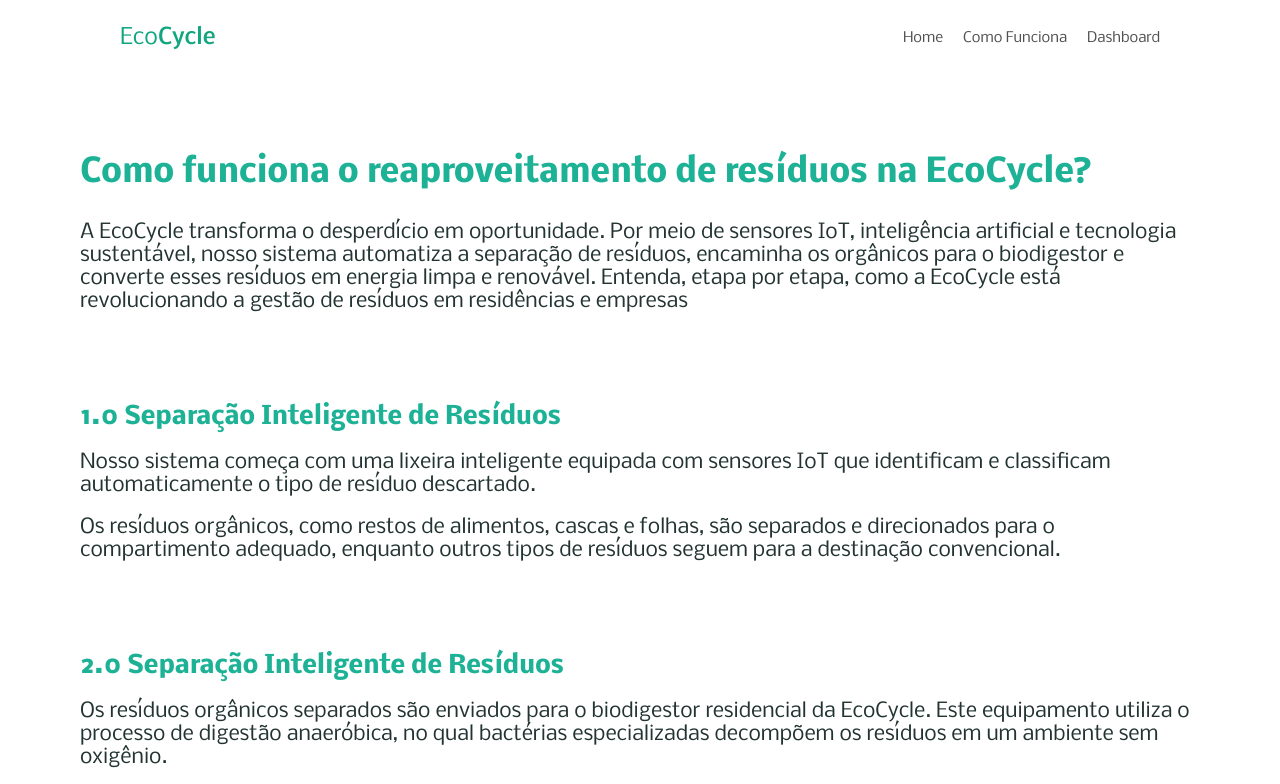
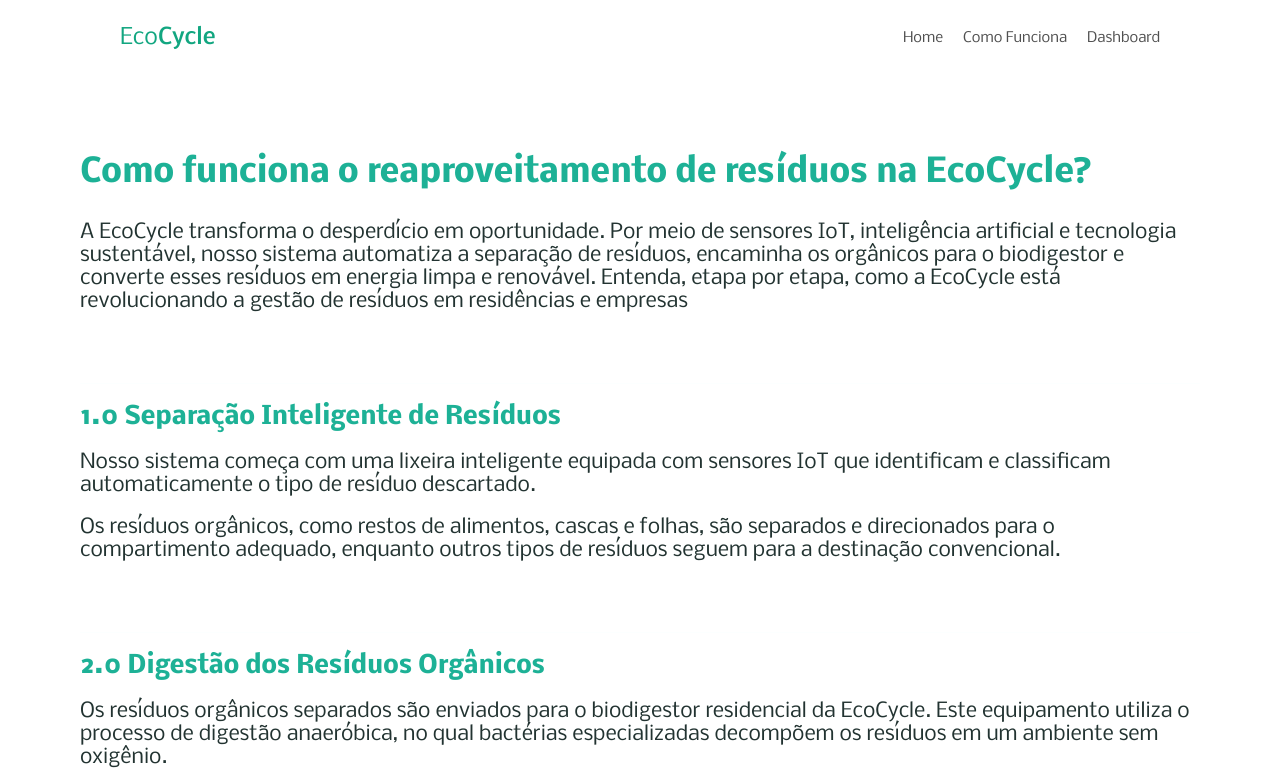
Before and after one commit to gabrielreis354/ecocycle-lixeira-inteligente, a React (Vite) app: page /funcionamento in a window 1280 px wide. Shown: the top 784 px of the page. Built offline with nearby package versions, Linux system fonts and the light colour scheme.

Commit message:
some bug fixed

```diff
--- a/src/components/Relatorio/index.jsx
+++ b/src/components/Relatorio/index.jsx
@@ -89,7 +89,6 @@ const Relatorio = ({data}) => {
         </section>
 
         <section className="table-section">
-          {/* <h2>Detalhes</h2> */}
           <table>
             <thead>
               <tr>
--- a/src/components/Relatorio/index.scss
+++ b/src/components/Relatorio/index.scss
@@ -167,6 +167,7 @@
         display: flex;
         flex-flow: row wrap;
         gap: 20px;
+        justify-content: space-between;
 
         .card {
           min-width: 250px;
@@ -229,7 +230,7 @@
   .sidebar,
   .header,
   .wrapper-button {
-    display: none !important;;
+    display: none !important;
   }
   .dashboard {
     padding-top: 80px;
--- a/src/components/SectionVideo/index.jsx
+++ b/src/components/SectionVideo/index.jsx
@@ -18,7 +18,7 @@ function SectionVideo ( ) {
               Vídeo
               <span></span>
             </div>
-            <div className="section-heading-title">Veja o nosso vídeo pitch!</div>
+            <div className="section-heading-title">Veja nossa apresentação!</div>
           </div>
 
         </div>
--- a/src/pages/ComoFunciona/index.jsx
+++ b/src/pages/ComoFunciona/index.jsx
@@ -31,7 +31,7 @@ export default function ComoFunciona() {
       </section>
 
       <section>
-        <h2 className="subtitle">2.0 Separação Inteligente de Resíduos</h2>
+        <h2 className="subtitle">2.0 Digestão dos Resíduos Orgânicos</h2>
         <p>
           Os resíduos orgânicos separados são enviados para o biodigestor
           residencial da EcoCycle. Este equipamento utiliza o processo de
```
